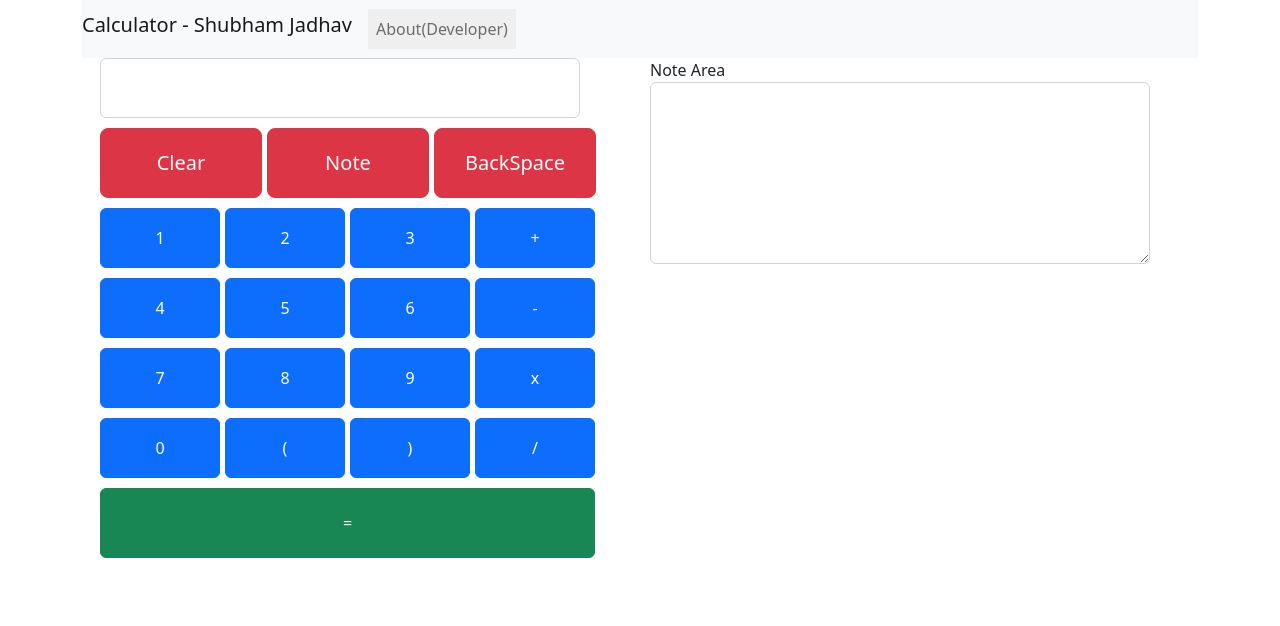
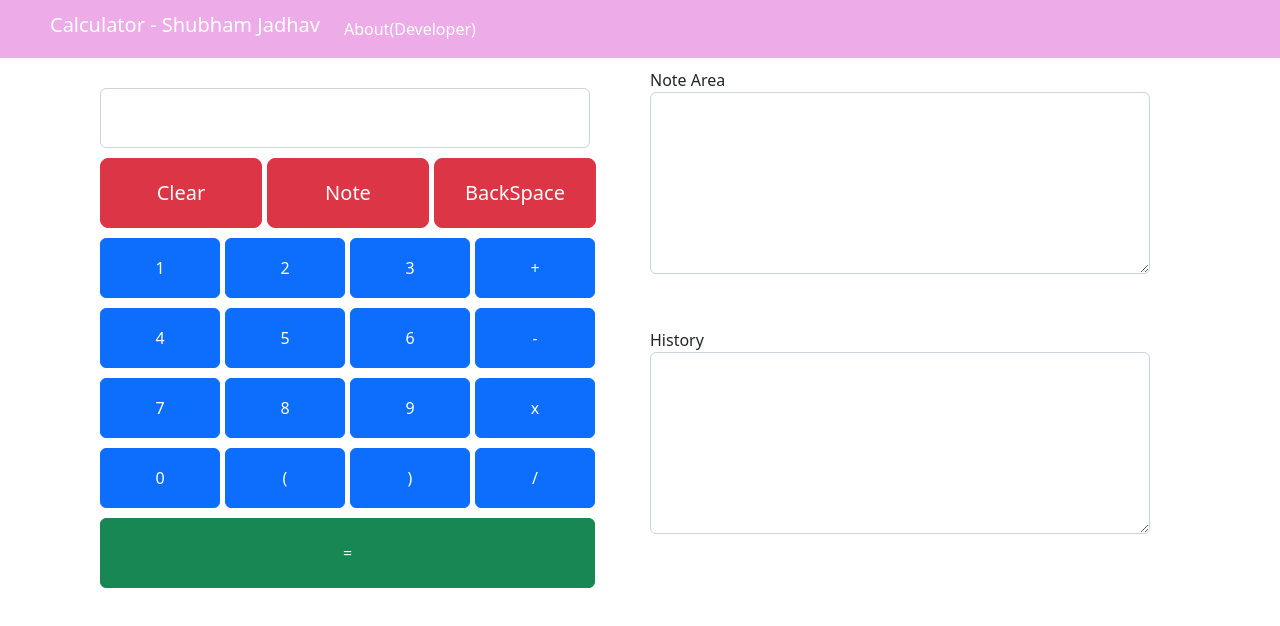
Before and after one commit to Shubham-bot123456/my-calculator-frontend, a React (Create React App) app: page / in a window 1280 px wide. Shown: the top 626 px of the page. Built offline with nearby package versions, Linux system fonts and the light colour scheme.

Commit message:
this is the push

```diff
--- a/src/components/Calculator.jsx
+++ b/src/components/Calculator.jsx
@@ -7,16 +7,9 @@ class Calculator extends Component {
   state = {
     inputstring: "",
     inputstringcolor: "black",
-    mystyle: {
-      // margin: "2px",
-      // paddingTop: "20px",
-      // paddingBottom: "20px",
-      // paddingLeft: "10.5%",
-      // paddingRight: "10.5%",
-      // fontFamily: "Arial",
-      // fontSize: "18px",
-    },
+    mystyle: {},
     note: "",
+    history: "",
   };
   setButtonvalue1 = () => {
     this.setState({ inputstring: this.state.inputstring + 1 });
@@ -44,11 +37,14 @@ class Calculator extends Component {
       });
   };
   getAnswer = () => {
+    var history = this.state.inputstring;
     CalculatorService.getAnswer(this.state.inputstring)
       .then((result) => {
+        history = this.state.history + history + "=" + result.data + "\n";
         this.setState({
           inputstring: result.data,
           inputstringcolor: result.data === "syntax error" ? "red" : "green",
+          history: history,
         });
       })
       .catch((err) => {
@@ -77,6 +73,7 @@ class Calculator extends Component {
         <div
           style={{
             order: "2",
+            display: "grid",
           }}
         >
           <div class="form-group">
@@ -91,17 +88,27 @@ class Calculator extends Component {
               rows="7"
             ></textarea>
           </div>
+          <div class="form-group">
+            <label for="exampleFormControlTextarea3">History</label>
+            <textarea
+              value={this.state.history}
+              class="form-control"
+              id="exampleFormControlTextarea3"
+              rows="7"
+            ></textarea>
+          </div>
         </div>
         <div
           style={{
             display: "grid",
             gridRowGap: "10px",
+            marginTop: "20px",
           }}
         >
           <div
             style={{
               display: "grid",
-              gridTemplateColumns: "480px",
+              gridTemplateColumns: "490px",
               gridTemplateRows: "60px",
               gridColumnGap: "5px",
             }}
--- a/src/components/Header.jsx
+++ b/src/components/Header.jsx
@@ -15,7 +15,13 @@ class Header extends Component {
     if (this.state.counter % 2 === 0) {
       this.setState({
         aboutMe: (
-          <div class="card">
+          <div
+            class="card"
+            style={{
+              marginLeft: "100px",
+              marginRight: "100px",
+            }}
+          >
             <div class="card-header">About Me</div>
             <div class="card-body">
               <h5 class="card-title">This is project made by me!</h5>
@@ -36,9 +42,22 @@ class Header extends Component {
   };
   render() {
     return (
-      <div className="container">
-        <nav class="navbar navbar-expand-lg navbar-active bg-light">
-          <h1 class="navbar-brand">Calculator - Shubham Jadhav</h1>
+      <div>
+        <nav
+          class="navbar navbar-expand-lg navbar-active "
+          style={{
+            backgroundColor: "#edabe8",
+          }}
+        >
+          <h1
+            style={{
+              marginLeft: "50px",
+              color: "white",
+            }}
+            class="navbar-brand"
+          >
+            Calculator - Shubham Jadhav
+          </h1>
           <button
             class="navbar-toggler"
             type="button"
@@ -56,7 +75,13 @@ class Header extends Component {
                 <button
                   class="nav-link"
                   onClick={this.tellMe}
-                  style={{ border: "none", backgroundColor: "none" }}
+                  style={{
+                    border: "5px",
+                    backgroundColor: "#edabe8",
+                    borderRadius: "5px",
+                    borderColor: "white",
+                    color: "white",
+                  }}
                 >
                   About<span class="sr-only">(Developer)</span>
                 </button>
@@ -64,7 +89,13 @@ class Header extends Component {
             </ul>
           </div>
         </nav>
-        <div>{this.state.aboutMe}</div>
+        <div
+          style={{
+            marginTop: "10px",
+          }}
+        >
+          {this.state.aboutMe}
+        </div>
       </div>
     );
   }
```
